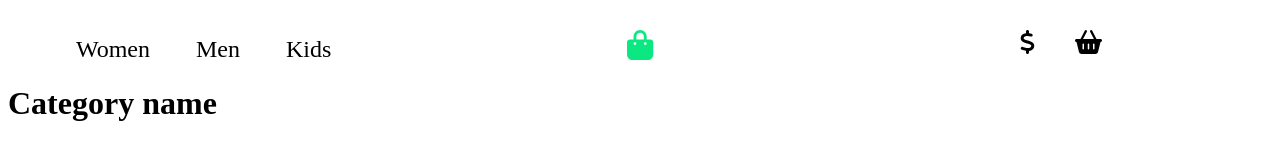
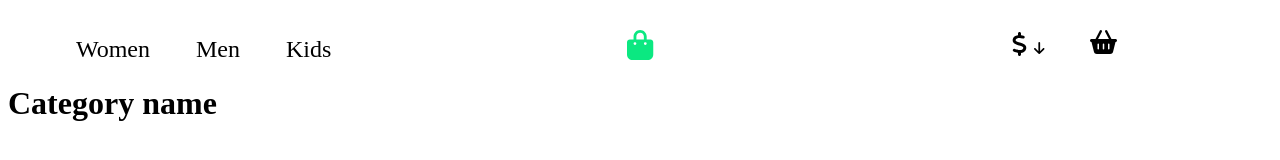
Before and after one commit to mkusztal/react-shop-test, a React (Create React App) app: page / in a window 1280 px wide. Shown: the top 160 px of the page. Built offline with nearby package versions, Linux system fonts and the light colour scheme.

Commit message:
Add color of clicked category's link && Add currency dropdown menu && Add other currencies

```diff
--- a/src/components/views/Header/Header.js
+++ b/src/components/views/Header/Header.js
@@ -5,6 +5,9 @@ import {
   faShoppingBag,
   faDollarSign,
   faShoppingBasket,
+  faArrowDown,
+  faEuroSign,
+  faYenSign,
 } from '@fortawesome/free-solid-svg-icons';
 import styles from './Header.module.scss';
 
@@ -16,9 +19,11 @@ const Header = () => {
       <div className={styles.item}>
         <div className={styles.menu}>
           <ul>
-            {categories.map((categories) => (
+            {categories.map((category) => (
               <li key={categories}>
-                <a className={styles.text}>{categories}</a>
+                <a href="#" className={styles.category}>
+                  {category}
+                </a>
               </li>
             ))}
           </ul>
@@ -31,7 +36,36 @@ const Header = () => {
       </div>
       <div className={styles.item}>
         <div className={styles.cart}>
-          <FontAwesomeIcon className={styles.dollar} icon={faDollarSign} />
+          <div className={styles.dropdown}>
+            <button className={styles.dropbtn}>
+              <FontAwesomeIcon className={styles.dollar} icon={faDollarSign} />
+              <FontAwesomeIcon
+                className={styles.arrow_down}
+                icon={faArrowDown}
+              />
+            </button>
+
+            <div className={styles.dropdown_content}>
+              <a href="#">
+                <FontAwesomeIcon
+                  className={styles.currency}
+                  icon={faDollarSign}
+                />
+                USD
+              </a>
+              <a href="#">
+                <FontAwesomeIcon
+                  className={styles.currency}
+                  icon={faEuroSign}
+                />
+                EUR
+              </a>
+              <a href="#">
+                <FontAwesomeIcon className={styles.currency} icon={faYenSign} />
+                YPY
+              </a>
+            </div>
+          </div>
           <FontAwesomeIcon className={styles.basket} icon={faShoppingBasket} />
         </div>
       </div>
--- a/src/components/views/Header/Header.module.scss
+++ b/src/components/views/Header/Header.module.scss
@@ -31,8 +31,8 @@ header {
           font-size: 24px;
           display: block;
 
-          &.active,
           &:hover {
+            cursor: pointer;
             &::before {
               content: '';
               position: absolute;
@@ -42,6 +42,14 @@ header {
               border-bottom: 4px solid $active-green-color;
             }
           }
+        }
+
+        .category {
+          color: $black-color;
+        }
+
+        .category:focus {
+          color: $active-green-color;
         }
       }
     }
@@ -57,6 +65,51 @@ header {
     font-size: 24px;
     display: flex;
     justify-content: center;
+    font-style: normal;
+    .arrow_down {
+      font-size: 14px;
+      padding-left: 7px;
+    }
+    .dropdown {
+      position: relative;
+      display: inline-block;
+
+      .dropbtn {
+        background: none;
+        color: $black-color;
+        font-size: 24px;
+        border: none;
+        cursor: pointer;
+      }
+
+      .dropdown_content {
+        display: none;
+        position: absolute;
+        background-color: $currency-bg;
+        min-width: 160px;
+        box-shadow: 0px 8px 16px 0px rgba(0, 0, 0, 0.2);
+        z-index: 1;
+
+        a {
+          color: $black-color;
+          padding: 12px 16px;
+          text-decoration: none;
+          display: block;
+          font-size: 15px;
+        }
+
+        .currency {
+          padding-right: 5px;
+        }
+      }
+    }
+    .dropdown_content a:hover {
+      background-color: #f1f1f1;
+    }
+
+    .dropdown:hover .dropdown_content {
+      display: block;
+    }
   }
 
   .basket {
--- a/src/components/views/Products/Products.js
+++ b/src/components/views/Products/Products.js
@@ -1,9 +1,9 @@
 import { useSelector } from 'react-redux';
-//import { getCategories } from '../../../redux/categoryReducer';
 import { getProducts } from '../../../redux/productReducer';
 
 import Product from '../../features/Product/ProductBox';
 import styles from './Products.module.scss';
+
 const Products = () => {
   const products = useSelector(getProducts);
 
--- a/src/styles/settings.scss
+++ b/src/styles/settings.scss
@@ -4,3 +4,5 @@ $base-padding: 24px;
 // color
 $active-green-color: #0be881;
 $white-color: white;
+$black-color: black;
+$currency-bg: #f9f9f9;
```
